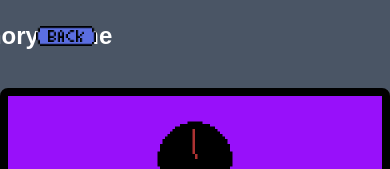
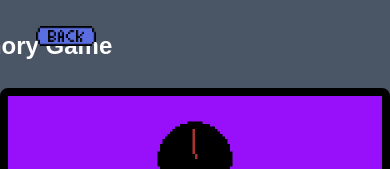
Before and after one commit to Lee-Abraham/cprg-306project, a Next.js app: page /games/memory-match in a window 390 px wide. Shown: the top 169 px of the page. Built offline with nearby package versions, Linux system fonts and the light colour scheme.

Commit message:
Update page.js

```diff
--- a/app/games/memory-match/page.js
+++ b/app/games/memory-match/page.js
@@ -140,7 +140,7 @@ export default function MemoryGame() {
         <button className='z-10' onClick={backHome}>
           <img className='lg:w-30 w-15 m-5 cursor-pointer' src='/assets/BackButton.gif' alt='Back Button' />
         </button>
-        <h1 className="absolute lg:left-1/2 right-1/2 transform -translate-x-1/2 lg:text-5xl text-2xl font-bold">Memory Game</h1>
+        <h1 className="absolute mt-5 lg:mt-0 lg:left-1/2 right-1/2 transform -translate-x-1/2 lg:text-5xl text-2xl font-bold">Memory Game</h1>
       </div>
 
         {/* Game Board */}
```
